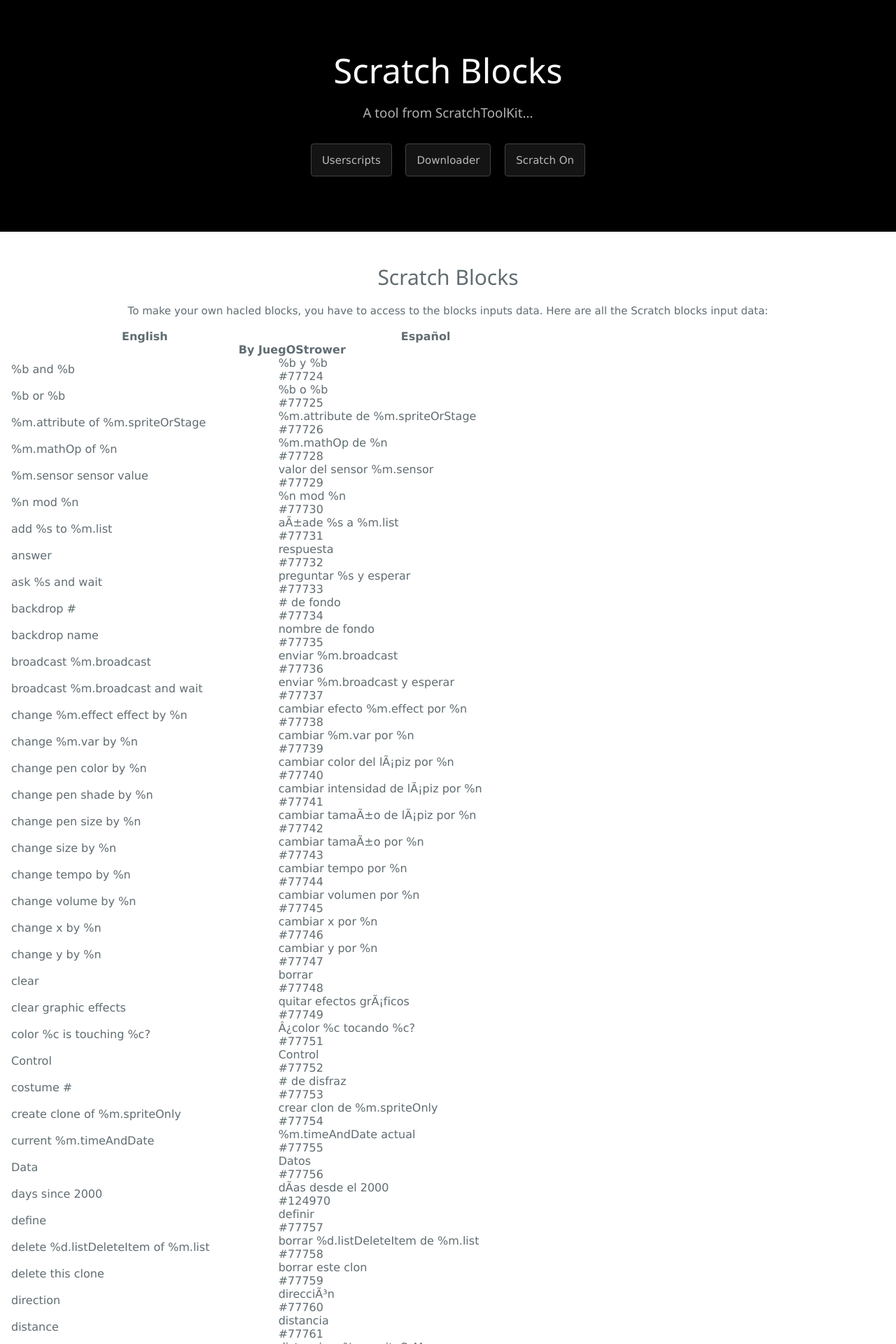
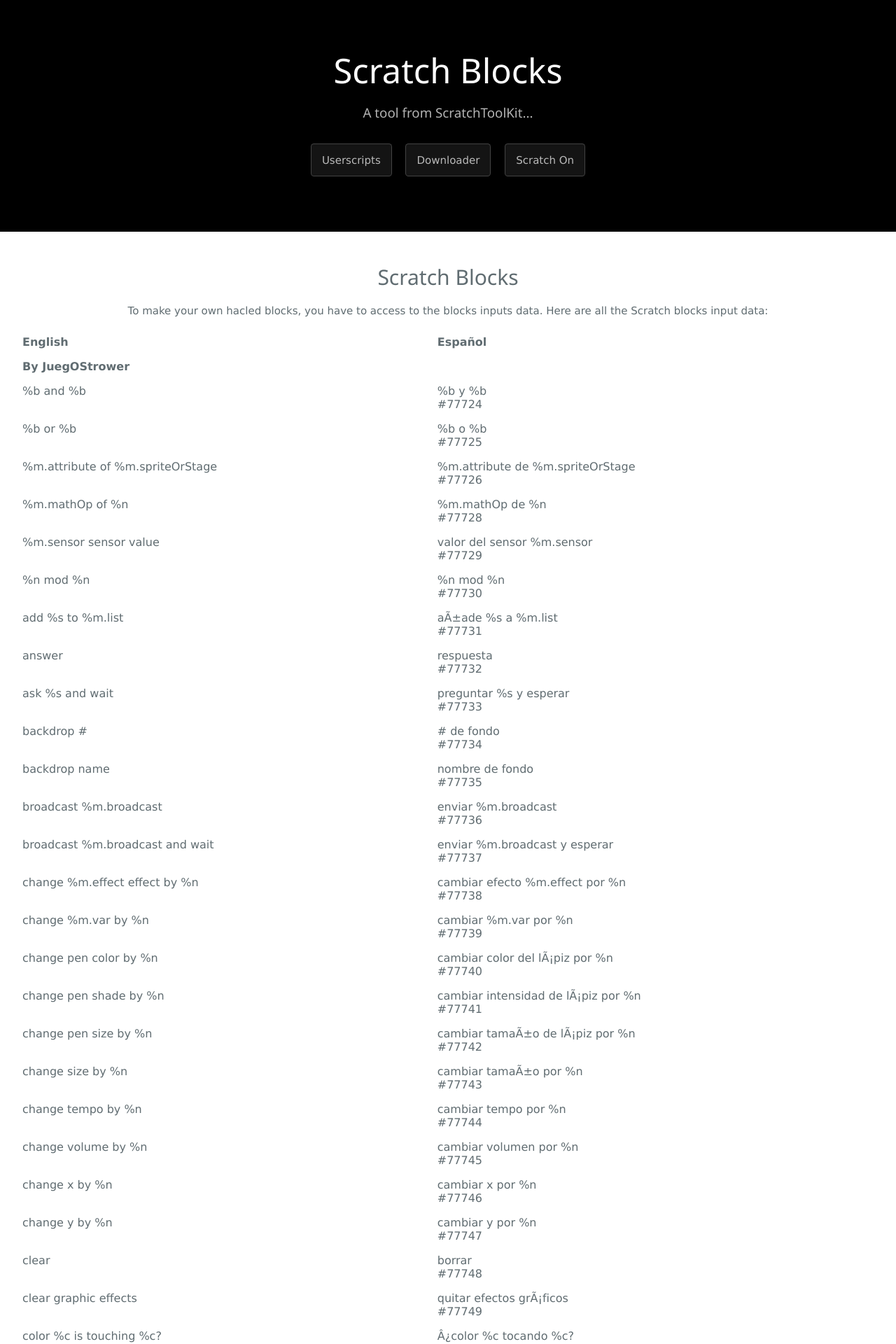
Before and after one commit to JuegOStrower/juegostrower.github.io, a Jekyll site: the page blocks/index.html, which Jekyll copies as it is, in a window 1280 px wide. Shown: the top 1920 px of the page at 70% size. Built offline with Jekyll 4.4.1, drawn with Linux system fonts in a browser that asks for light colours; comment, search, counter and statistics services are not loaded.

Commit message:
Update index.html

```diff
--- a/blocks/index.html
+++ b/blocks/index.html
@@ -27,12 +27,12 @@
       <a href="/downloader" class="btn">Downloader</a>
       <a href="/scratchon" class="btn">Scratch On</a>
     </section>
-    <div style="min-height: calc(100vh - 331px - 54px);" class="w3-PROJECT-COLOR w3-center">
+    <div style="min-height: calc(100vh - 331px - 54px);" class="w3-highway-brown w3-center">
       <div class="w3-padding-32">
         <h2>Scratch Blocks</h2>
         <p>To make your own hacled blocks, you have to access to the blocks inputs data. Here are all the Scratch blocks input data:</p>
         <div class="w3-container w3-responsive">
-<table dir="ltr">
+<table class="w3-table" style="margin:0px auto;" dir="ltr">
         <thead>
             <th>English</th>
             <th>Español</th>
```
